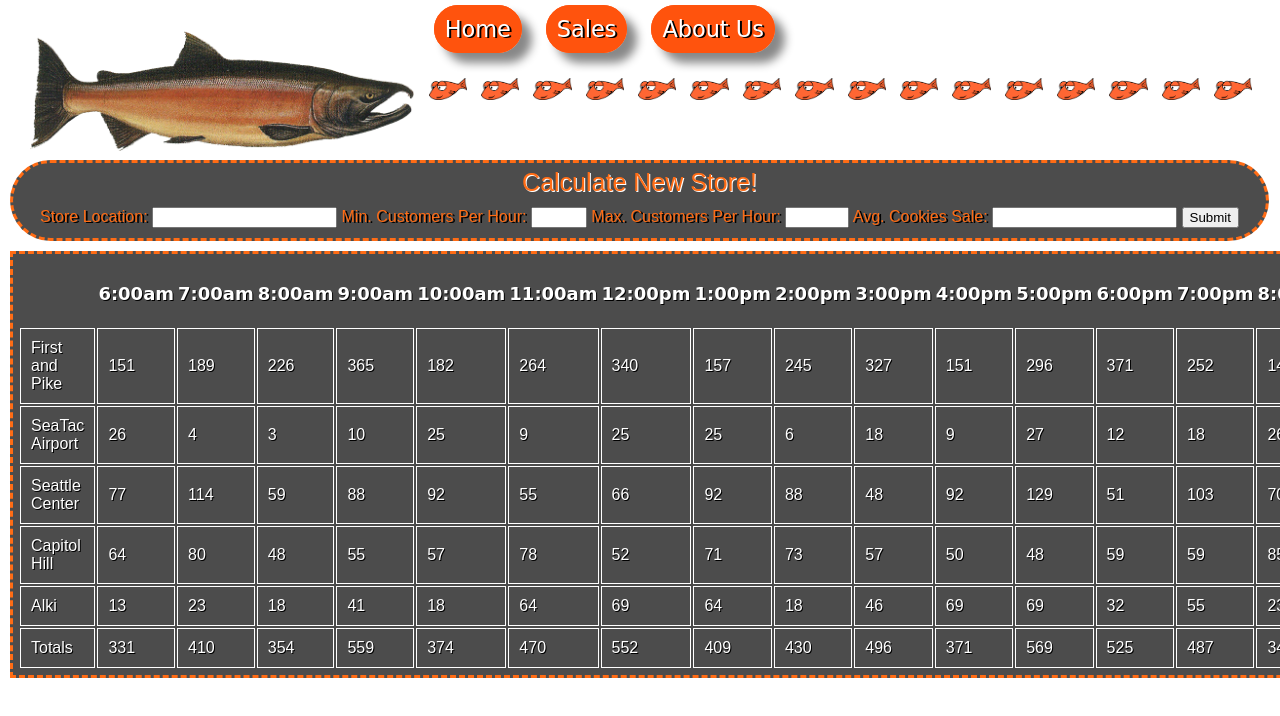
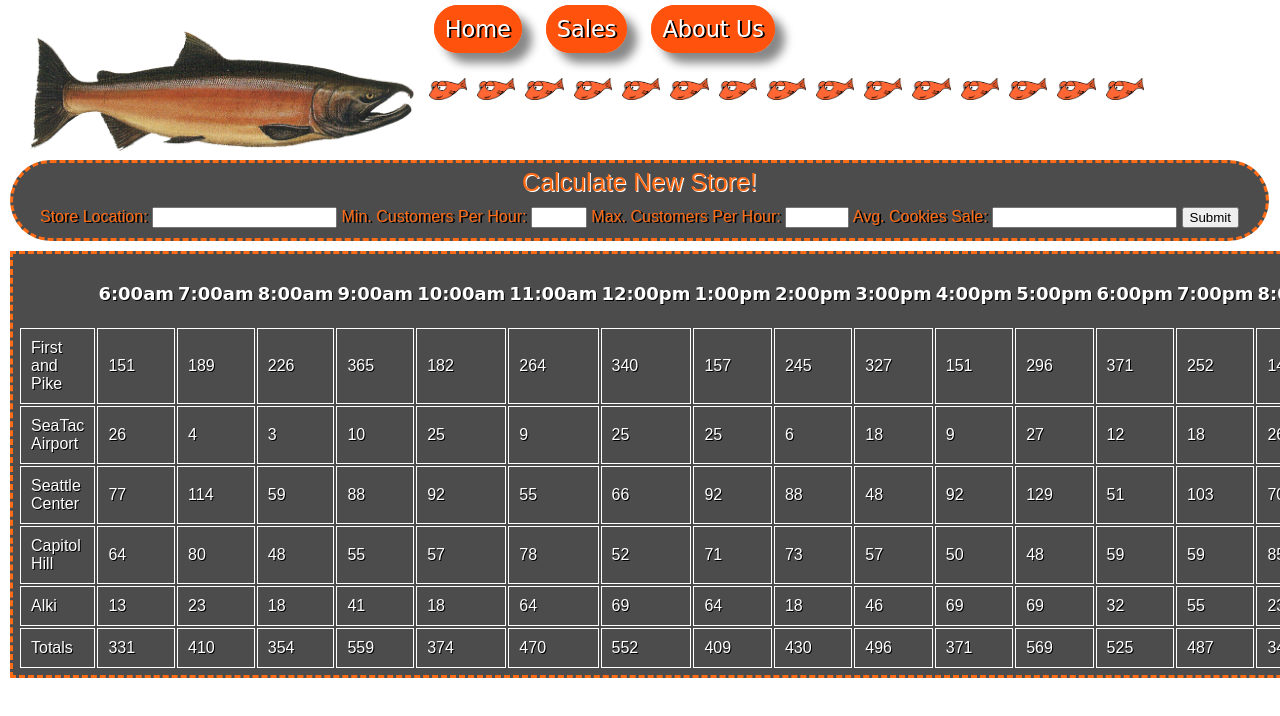
Before and after one commit to luayghazwan/cookie-stand, a plain HTML site: page sales.html in a window 1280 px wide. Shown: the top 716 px of the page. Drawn offline with Linux system fonts and the light colour scheme.

Commit message:
linked sales to the new JS file and made the code cleaner

```diff
--- a/sales.html
+++ b/sales.html
@@ -15,24 +15,7 @@
           <li class="head-nav-bar">About Us</li>
         </ul>
       </nav>
-      <p id="fish-line">
-        <img src="images/fishline.gif" alt="Link is Broken :-(">
-        <img src="images/fishline.gif" alt="Link is Broken :-(">
-        <img src="images/fishline.gif" alt="Link is Broken :-(">
-        <img src="images/fishline.gif" alt="Link is Broken :-(">
-        <img src="images/fishline.gif" alt="Link is Broken :-(">
-        <img src="images/fishline.gif" alt="Link is Broken :-(">
-        <img src="images/fishline.gif" alt="Link is Broken :-(">
-        <img src="images/fishline.gif" alt="Link is Broken :-(">
-        <img src="images/fishline.gif" alt="Link is Broken :-(">
-        <img src="images/fishline.gif" alt="Link is Broken :-(">
-        <img src="images/fishline.gif" alt="Link is Broken :-(">
-        <img src="images/fishline.gif" alt="Link is Broken :-(">
-        <img src="images/fishline.gif" alt="Link is Broken :-(">
-        <img src="images/fishline.gif" alt="Link is Broken :-(">
-        <img src="images/fishline.gif" alt="Link is Broken :-(">
-        <img src="images/fishline.gif" alt="Link is Broken :-(">
-      </p>
+      <p id="fish-line"></p>
     </header>
     <section>
       <form id="first-form">
@@ -65,5 +48,8 @@
       </ul>
     </div>
     <script src ="app.js" > </script>
+    <script src = "fishes_line.js" type="text/javascript">
+
+    </script>
   </body>
 </html>
```
